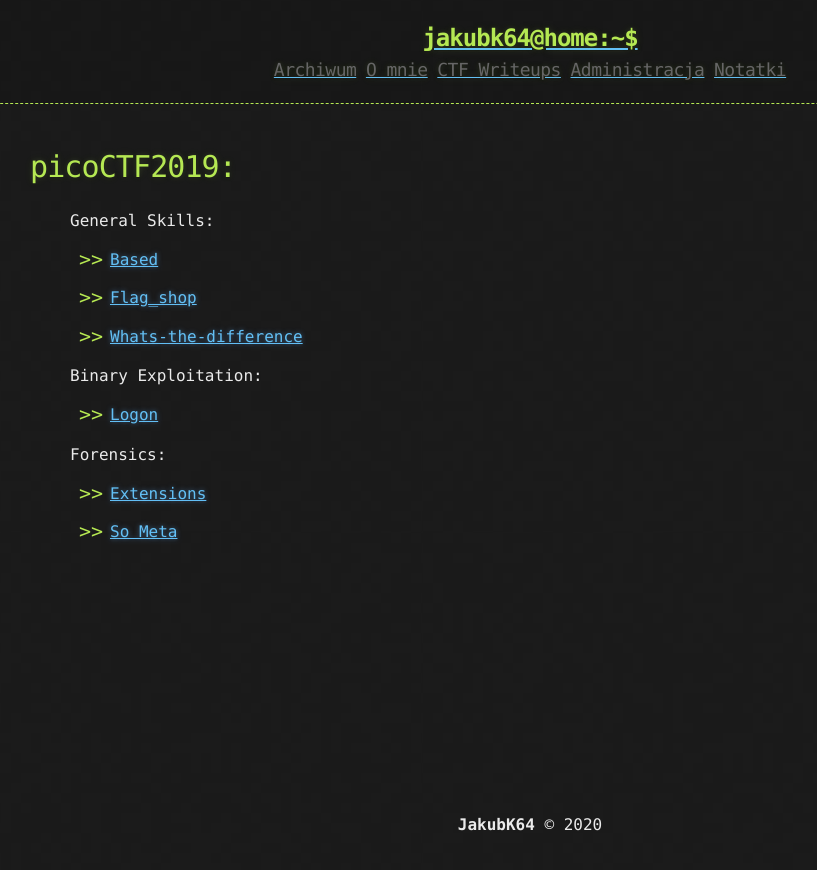
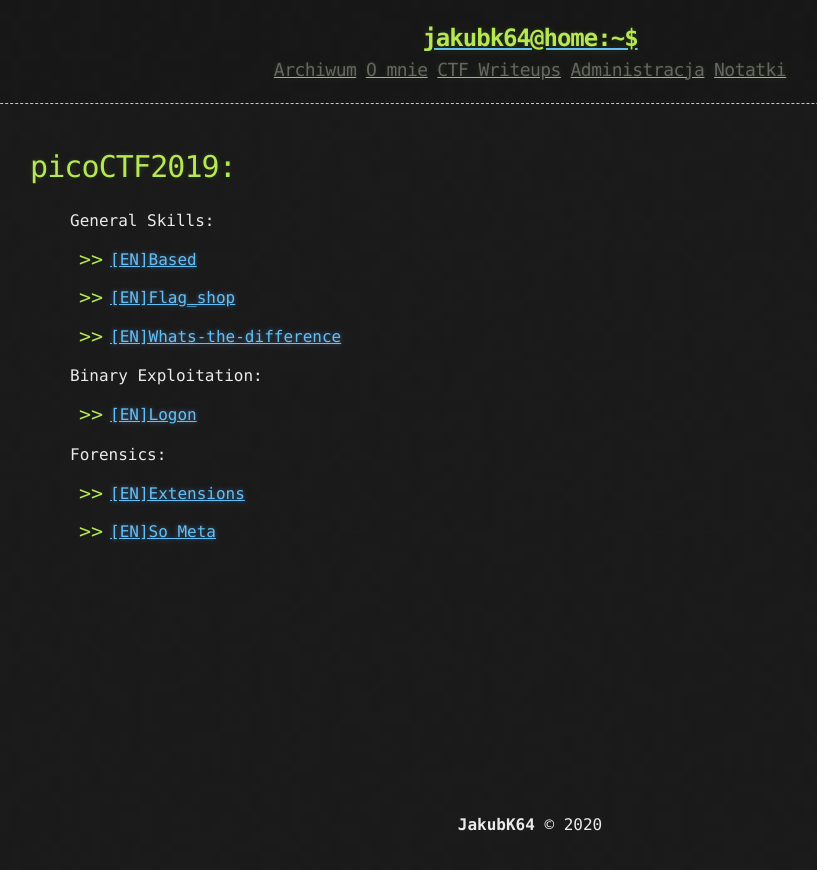
Before and after one commit to JakubK64/jakubk64.github.io, a Jekyll site: the page built from CTF_Writeups.md, in a window 1280 px wide. Shown: the top 870 px of the page, without its empty margins (110-927 px from the left). Built offline with Jekyll 4.4.1, drawn with Linux system fonts in a browser that asks for light colours.

Commit message:
fix minor issue

```diff
--- a/CTF_Writeups.md
+++ b/CTF_Writeups.md
@@ -7,20 +7,20 @@
 	<ul>
 		<p>General Skills:
 			<ol>
-				<li><a href="{{ "/Based" | prepend: site.baseurl | replace: '//', '/' }}"><p>Based</p></a></li>
-				<li><a href="{{ "/flag_shop" | prepend: site.baseurl | replace: '//', '/' }}"><p>Flag_shop</p></a></li>
-				<li><a href="{{ "/whats-the-difference" | prepend: site.baseurl | replace: '//', '/' }}"><p>Whats-the-difference</p></a></li>
+				<li><a href="{{ "/Based" | prepend: site.baseurl | replace: '//', '/' }}"><p>[EN]Based</p></a></li>
+				<li><a href="{{ "/flag_shop" | prepend: site.baseurl | replace: '//', '/' }}"><p>[EN]Flag_shop</p></a></li>
+				<li><a href="{{ "/whats-the-difference" | prepend: site.baseurl | replace: '//', '/' }}"><p>[EN]Whats-the-difference</p></a></li>
 			</ol>
 		</p>
 		<p>Binary Exploitation:
 			<ol>
-				<li><a href="{{ "/Logon" | prepend: site.baseurl | replace: '//', '/' }}"><p>Logon</p></a></li>
+				<li><a href="{{ "/Logon" | prepend: site.baseurl | replace: '//', '/' }}"><p>[EN]Logon</p></a></li>
 			</ol>
 		</p>
 		<p>Forensics:
 			<ol>
-				<li><a href="{{ "/extensions" | prepend: site.baseurl | replace: '//', '/' }}"><p>Extensions</p></a></li>
-				<li><a href="{{ "/So-Meta" | prepend: site.baseurl | replace: '//', '/' }}"><p>So Meta</p></a></li>
+				<li><a href="{{ "/extensions" | prepend: site.baseurl | replace: '//', '/' }}"><p>[EN]Extensions</p></a></li>
+				<li><a href="{{ "/So-Meta" | prepend: site.baseurl | replace: '//', '/' }}"><p>[EN]So Meta</p></a></li>
 			</ol>
 		</p>
 	</ul>
```
Also changed, not shown: CTF/Notatki/HTTP/HEAD6.PNG.
